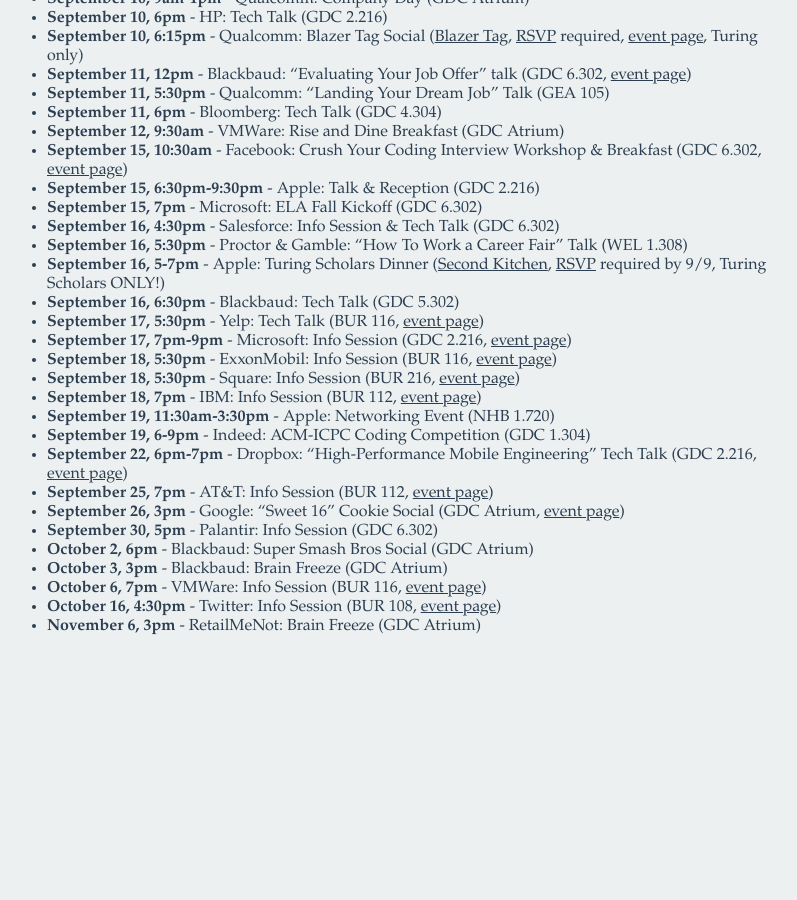
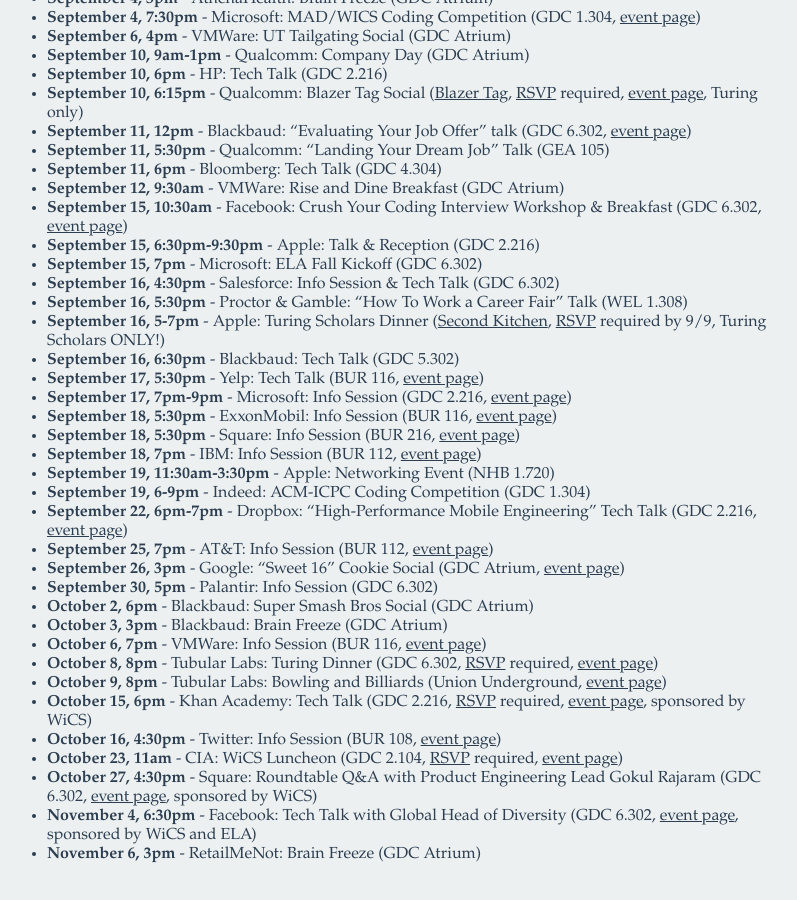
Before and after one commit to mattbroussard/mattbroussard.github.io, a Jekyll site: the page built from teaching/fall2014/pod/index.md, in a window 1280 px wide and 900 px high, scrolled down 1882 px. Shown: the whole window, without its empty margins (243-1040 px from the left). Built offline with Jekyll 4.4.1, drawn with Linux system fonts in a browser that asks for light colours; nearby versions of some CDN libraries; comment, search, counter and statistics services are not loaded; before the commit the page ends 2554 px from its top, so only the background shows below that; some of the changed text lies outside the part shown.

Commit message:
added some events to pod page

```diff
--- a/teaching/fall2014/pod/index.md
+++ b/teaching/fall2014/pod/index.md
@@ -86,6 +86,7 @@
 - **September 18, 1-6pm** - [Career Fair](http://cns.utexas.edu/career-design-center/career-events/career-fairs) ([employers list](https://cns.utexas.edu/images/CNS/Career_Design_Center/PDFs/Fall_2014_EXPO_Registration_082814.pdf))
 - **September 20, 3pm** - [Turing Kickoff Picnic](https://www.facebook.com/events/1464474467173677/)
 - **October 18-19** - [HackTX](http://hacktx.com/), the biggest hackathon in Texas.
+- **October 22, 7pm** - Internship Student Panel with WiCS (GDC 6.302, [event page](https://www.facebook.com/events/1499749770278022/)) - hear student perspectives on internships at a variety of companies. I'll be there to talk about my experiences at Facebook and Tableau Software.
 
 ### Company Events
 
@@ -127,5 +128,11 @@
 - **October 2, 6pm** - Blackbaud: Super Smash Bros Social (GDC Atrium)
 - **October 3, 3pm** - Blackbaud: Brain Freeze (GDC Atrium)
 - **October 6, 7pm** - VMWare: Info Session (BUR 116, [event page](https://www.facebook.com/events/323133501182488/))
+- **October 8, 8pm** - Tubular Labs: Turing Dinner (GDC 6.302, [RSVP](https://docs.google.com/forms/d/1untk7C6tEfCp2P4cewX0VXOG5MtG7J2iLZSSv4mcMps/viewform) required, [event page](https://www.facebook.com/events/1536973289851460/))
+- **October 9, 8pm** - Tubular Labs: Bowling and Billiards (Union Underground, [event page](https://www.facebook.com/events/1557733591113262/))
+- **October 15, 6pm** - Khan Academy: Tech Talk (GDC 2.216, [RSVP](http://goo.gl/3xCBtd) required, [event page](https://www.facebook.com/events/1537141253190061/), sponsored by WiCS)
 - **October 16, 4:30pm** - Twitter: Info Session (BUR 108, [event page](https://www.facebook.com/events/822302691113764/))
+- **October 23, 11am** - CIA: WiCS Luncheon (GDC 2.104, [RSVP](https://docs.google.com/forms/d/1otjoq6fviysY2KplvTOwDU4ukNjg7A8G0wiJMkRKnhc/viewform?usp=send_form) required, [event page](https://www.facebook.com/events/1531950963686100/))
+- **October 27, 4:30pm** - Square: Roundtable Q&A with Product Engineering Lead Gokul Rajaram (GDC 6.302, [event page](https://www.facebook.com/events/1493714344214193/), sponsored by WiCS)
+- **November 4, 6:30pm** - Facebook: Tech Talk with Global Head of Diversity (GDC 6.302, [event page](https://www.facebook.com/events/733830080029419/), sponsored by WiCS and ELA)
 - **November 6, 3pm** - RetailMeNot: Brain Freeze (GDC Atrium)
```
